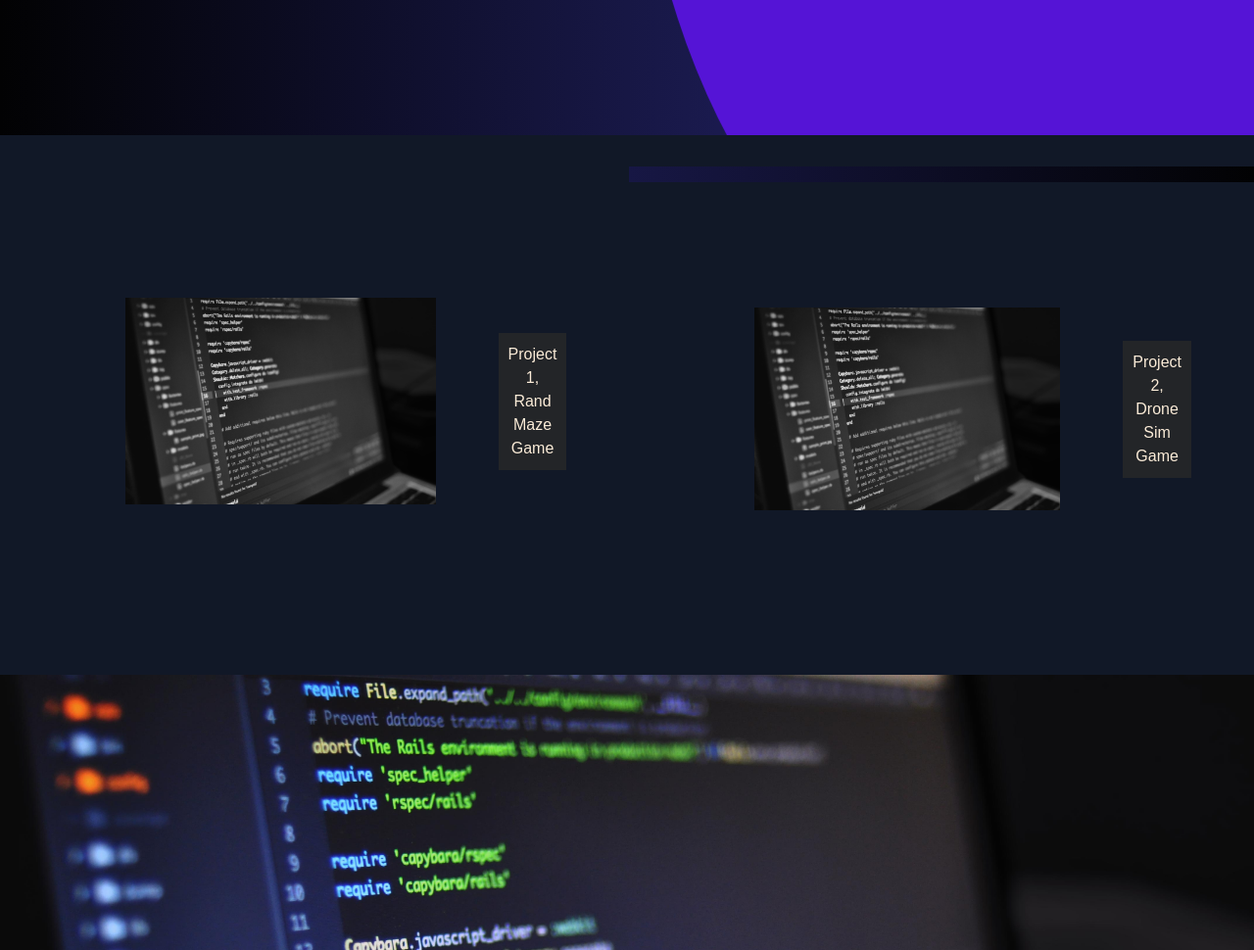
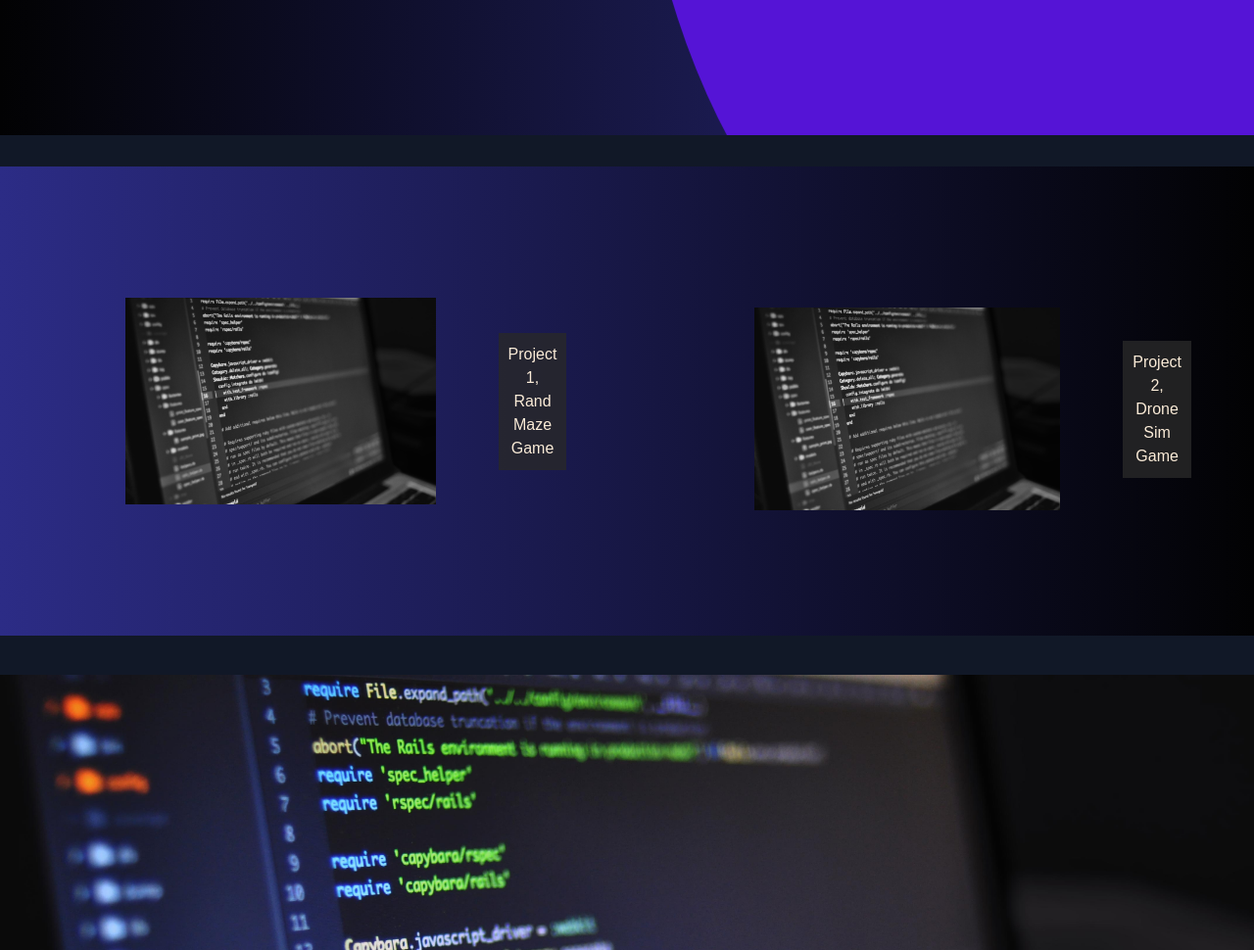
Before and after one commit to callumeppz/BitJump_WebPage, a website: page dist/index.html in a window 1280 px wide. Shown: the part 862-1832 px from the top of the page at 98% size. Drawn offline with nearby package versions, Linux system fonts and the light colour scheme; files that its build step writes are made by us from their sources; files whose address does not match are found by name.

Commit message:
fixed and ready

```diff
--- a/dist/index.html
+++ b/dist/index.html
@@ -52,14 +52,14 @@
 
     <!-- Project Container -->
     <div class="project-row mt-8 space-y-4 flex flex-col sm:flex-row" id="project-rows">
-        <div class="flex-container p-4 md:p-8 lg:p-16 bg-gray-700 sm:bg-gray-900 md:bg-gray-900">
+        <div class="flex-container p-4 md:p-8 lg:p-16">
             <figure class="relative max-w-full md:max-w-sm lg:max-w-md transition-all duration-300 cursor-pointer filter grayscale hover:grayscale-0">
                 <img class="w-full h-auto rounded-lg p-4 md:p-8 lg:p-16" src="Computer.jpg" alt="image description">
             </figure>
             <p class="article-text mt-4 sm:mt-0">Project 1, Rand Maze Game</p>
         </div>
 
-        <div class="flex-container p-4 md:p-8 lg:p-16 bg-gray-700 sm:bg-gray-900 md:bg-gray-900">
+        <div class="flex-container p-4 md:p-8 lg:p-16">
             <figure class="relative max-w-full md:max-w-sm lg:max-w-md transition-all duration-300 cursor-pointer filter grayscale hover:grayscale-0">
                 <img class="w-full h-auto rounded-lg p-4 md:p-8 lg:p-16" src="Computer.jpg" alt="image description">
             </figure>
```
